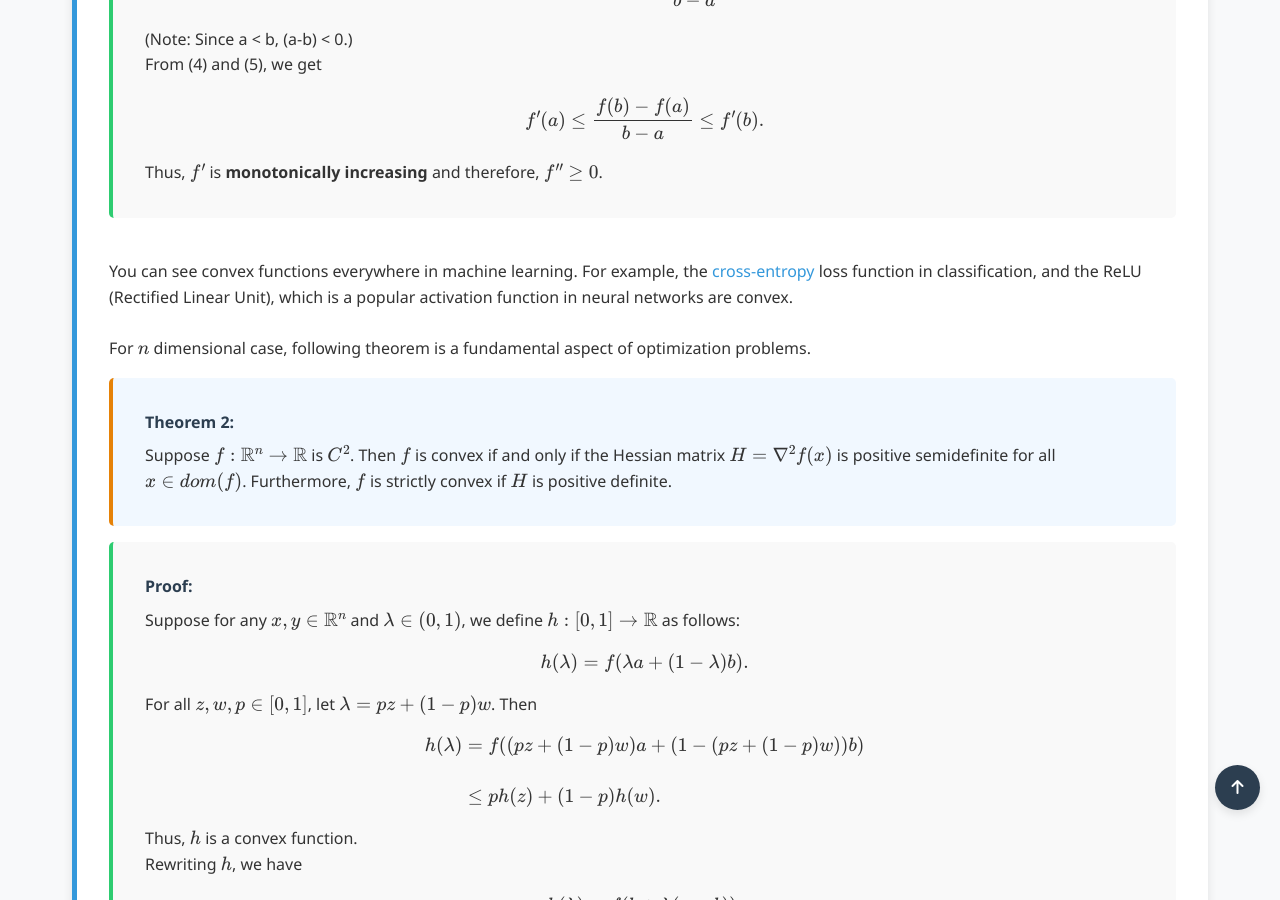
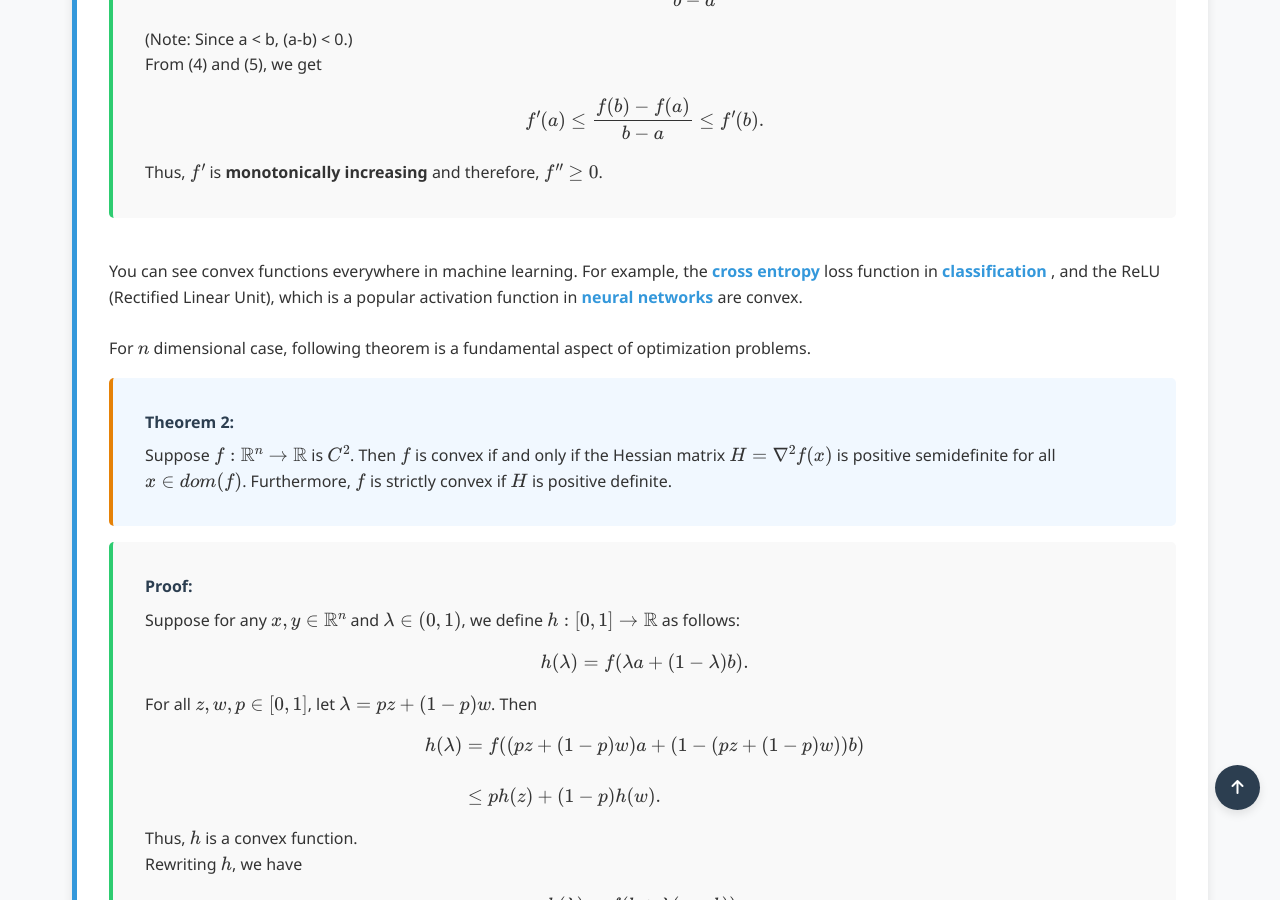
Before and after one commit to Yusukey01/yusukey01.github.io, a Jekyll site: the page built from Mathematics/Calculus/gradient.html, in a window 1280 px wide and 900 px high, scrolled down 3116 px. Built offline with Jekyll 4.4.1, drawn with Linux system fonts in a browser that asks for light colours.

Commit message:
added links

```diff
--- a/Mathematics/Calculus/gradient.html
+++ b/Mathematics/Calculus/gradient.html
@@ -153,8 +153,10 @@ uses_python: true
             </div>
             <br>
             You can see convex functions everywhere in machine learning. For example,
-            the <a href="../Probability/entropy.html">cross-entropy</a> loss function in classification, and the
-            ReLU (Rectified Linear Unit), which is a popular activation function in neural networks are convex.
+            the <a href="../Probability/entropy.html"><strong>cross entropy</strong></a> loss function
+            in <a href="../Machine_learning/intro_classification.html"><strong>classification</strong></a> , and the
+            ReLU (Rectified Linear Unit), which is a popular activation function in
+            <a href="../Machine_learning/neural_networks.html"><strong>neural networks</strong></a> are convex.
             <br><br>
             For \(n\) dimensional case, following theorem is a fundamental aspect of optimization problems.
             <div class="theorem">
```
